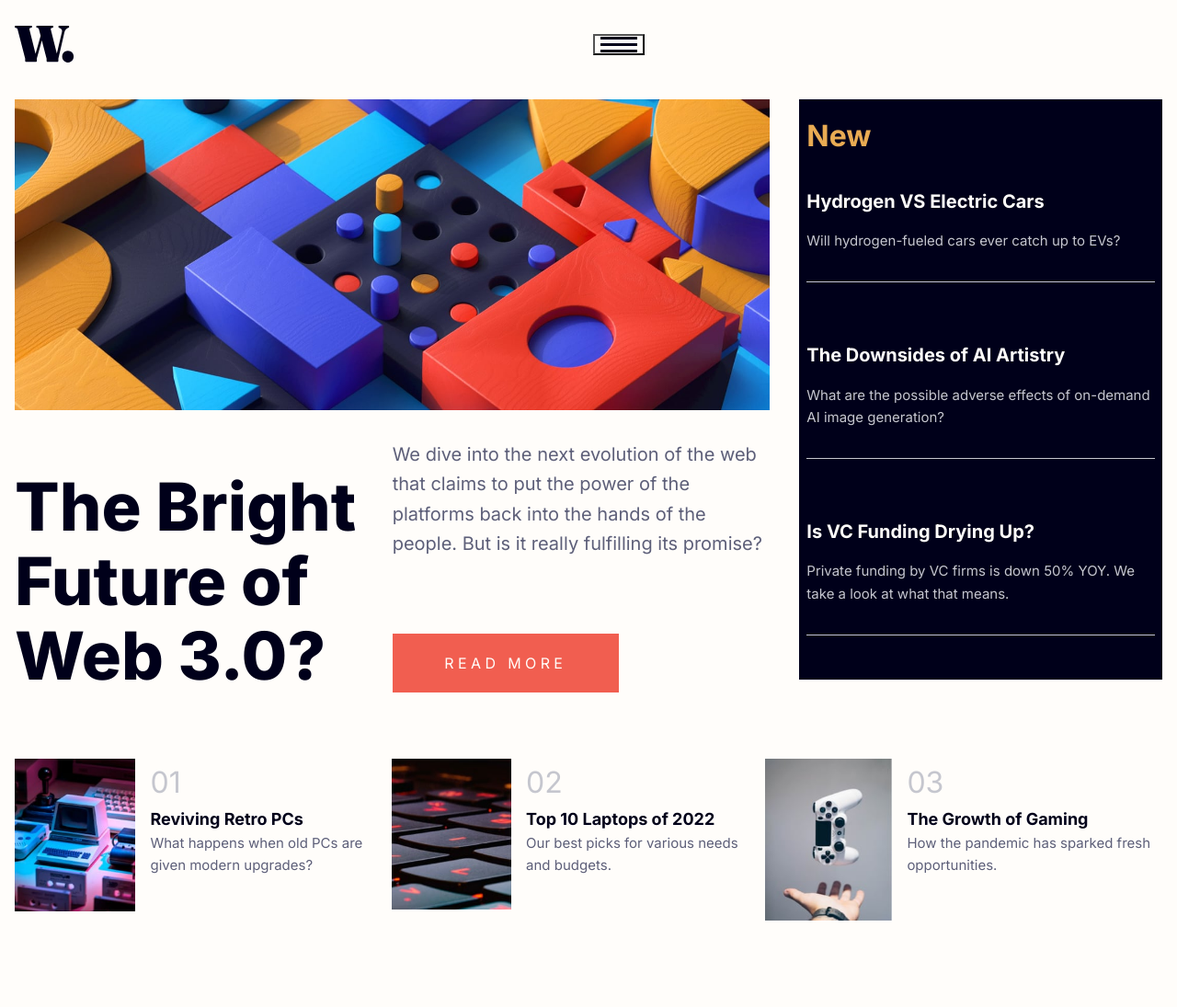
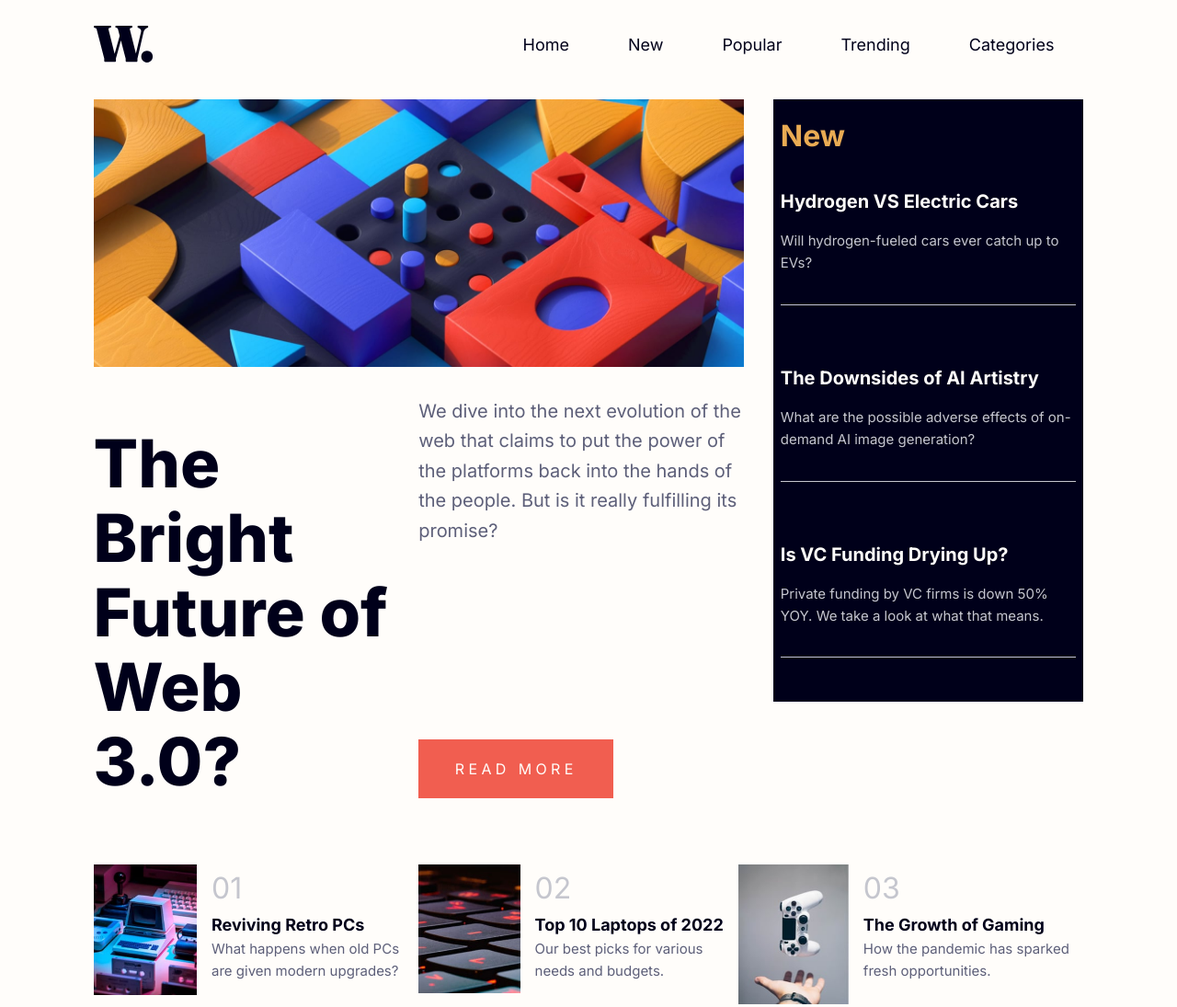
Before and after one commit to amyspencerproject/news-homepage, a plain HTML site: page index.html in a window 1280 px wide. Shown: the top 1095 px of the page at 92% size. Drawn offline with Linux system fonts and the light colour scheme.

Commit message:
Styled the nav for desktop view. Added max width on main and header.

```diff
--- a/index.html
+++ b/index.html
@@ -30,6 +30,7 @@
   </head>
   <body>
     <header>
+      <div class="header-wrapper">
         <img src="./assets/images/logo.svg" alt="" class="header-logo" />
 
         <button
@@ -50,6 +51,7 @@
             class="hide nav-close"
           />
         </button>
+      </div>
 
       <nav>
         <div class="hide modal-content" role="navigation">
--- a/styles.css
+++ b/styles.css
@@ -110,10 +110,6 @@ body.overlay::before {
 }
 
 header {
-  display: flex;
-  flex-flow: row nowrap;
-  align-items: center;
-  justify-content: space-between;
   padding: 1.75rem 1rem 0 1rem;
   position: relative;
   z-index: 0;
@@ -136,6 +132,13 @@ footer {
 }
 
 /* ======= Navigation ======= */
+
+.header-wrapper {
+  display: flex;
+  flex-flow: row nowrap;
+  align-items: center;
+  justify-content: space-between;
+}
 
 nav {
   z-index: 1;
@@ -162,6 +165,7 @@ nav {
 .nav-btn {
   background-color: transparent;
   z-index: 3;
+  align-self: end;
 }
 
 .nav-close {
@@ -193,7 +197,7 @@ nav {
 }
 
 .hide {
-  display: none !important;
+  display: none;
 }
 
 /* ======= Headlines ======= */
@@ -331,12 +335,34 @@ nav {
 /* ========================= Media Queriers ========================= */
 /* desktop change at 960px */
 @media screen and (min-width: 60rem) {
-  .nav-hamburger {
+  header {
+    display: flex;
+    flex-flow: row nowrap;
+    justify-content: space-between;
+    align-items: center;
+    max-width: 69.3rem;
+  }
+
+  header,
+  main {
+    max-width: 69.3rem;
+  }
+
+  body {
+    display: grid;
+    place-content: center;
+  }
+
+  .header-wrapper {
+    display: contents;
+  }
+
+  .nav-btn {
     display: none;
   }
 
   .modal-content {
-    display: none;
+    display: contents;
     padding: 0;
     margin: 0;
     right: 0;
@@ -346,6 +372,7 @@ nav {
   .nav-list {
     display: flex;
     flex-flow: row nowrap;
+    padding: 0;
   }
 
   .nav-item a {
```
Lines whose indentation alone changed are shown as unchanged.
